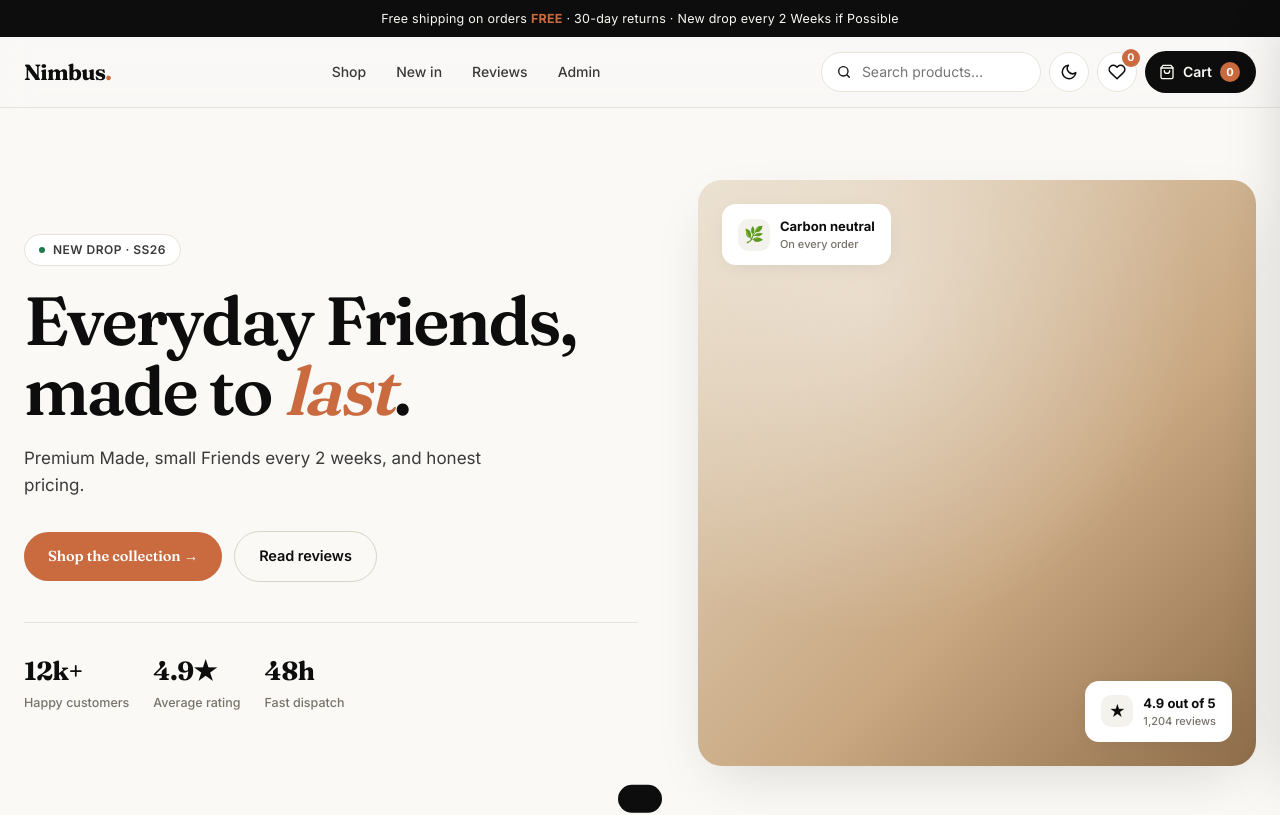
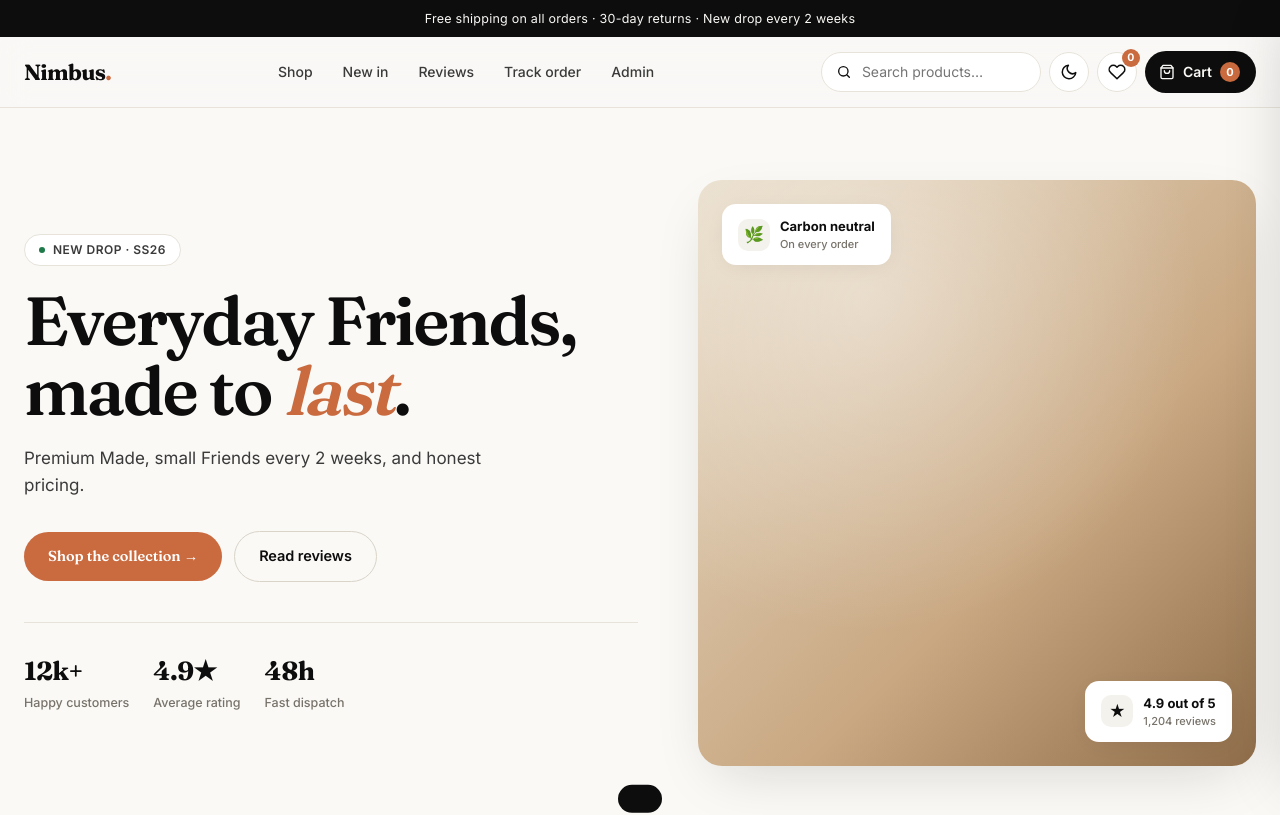
Before and after one commit to robloxstudio4r/Nimbus, a website with bundled scripts: page public/index.html in a window 1280 px wide. Shown: the top 815 px of the page. Built offline with nearby package versions, Linux system fonts and the light colour scheme; files whose address does not match are found by name.

Commit message:
Refine text in index.html for consistency
Updated text for clarity and consistency in the footer and navigation.

```diff
--- a/public/index.html
+++ b/public/index.html
@@ -13,7 +13,7 @@
 <body>
 
 <div class="announce">
-  Free shipping on orders <b>FREE</b> · 30-day returns · New drop every 2 Weeks if Possible
+  Free shipping on all orders · 30-day returns · New drop every 2 weeks
 </div>
 
 <header class="header">
@@ -24,7 +24,8 @@
       <a href="#/" data-nav-shop>Shop</a>
       <a href="#/" data-scroll="#shop">New in</a>
       <a href="#/" data-scroll="#testi">Reviews</a>
-      <a href="#/admin" data-nav-admin>Admin</a>
+      <a href="#/track" id="navTrack" data-nav-track>Track order</a>
+      <a href="#/admin" id="navAdmin" data-nav-admin>Admin</a>
     </nav>
 
     <div class="header-actions">
@@ -55,6 +56,7 @@
 
 <main>
   <section id="view-shop"></section>
+  <section id="view-track" hidden></section>
   <section id="view-admin" hidden></section>
 </main>
 
@@ -63,7 +65,7 @@
     <div class="footer-grid">
       <div>
         <div class="brand" style="font-size:24px">Nimbus<span>.</span></div>
-        <p class="brand-blurb">Small Friends For you. Made responsibly, shipped from Texas</p>
+        <p class="brand-blurb">Small friends for you. Made responsibly, shipped from Texas.</p>
       </div>
       <div><h4>Shop</h4><ul>
         <li><a href="#/">All products</a></li>
@@ -72,9 +74,9 @@
         <li><a href="#/">Sale</a></li>
       </ul></div>
       <div><h4>Support</h4><ul>
+        <li><a href="#/track">Track order</a></li>
         <li><a href="#/">Shipping</a></li>
         <li><a href="#/">Returns</a></li>
-        <li><a href="#/">Size guide</a></li>
         <li><a href="#/">Contact</a></li>
       </ul></div>
       <div><h4>Company</h4><ul>
```
